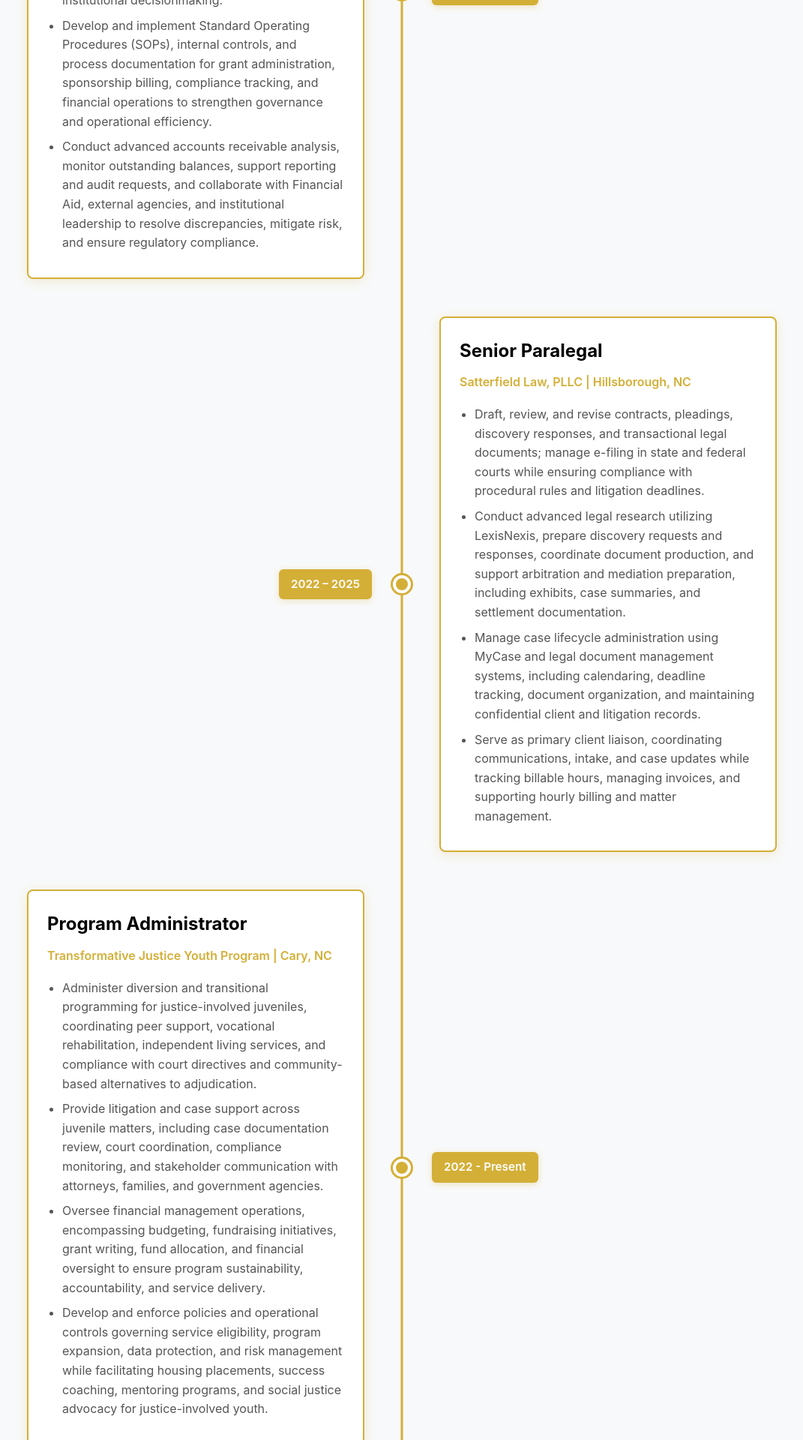
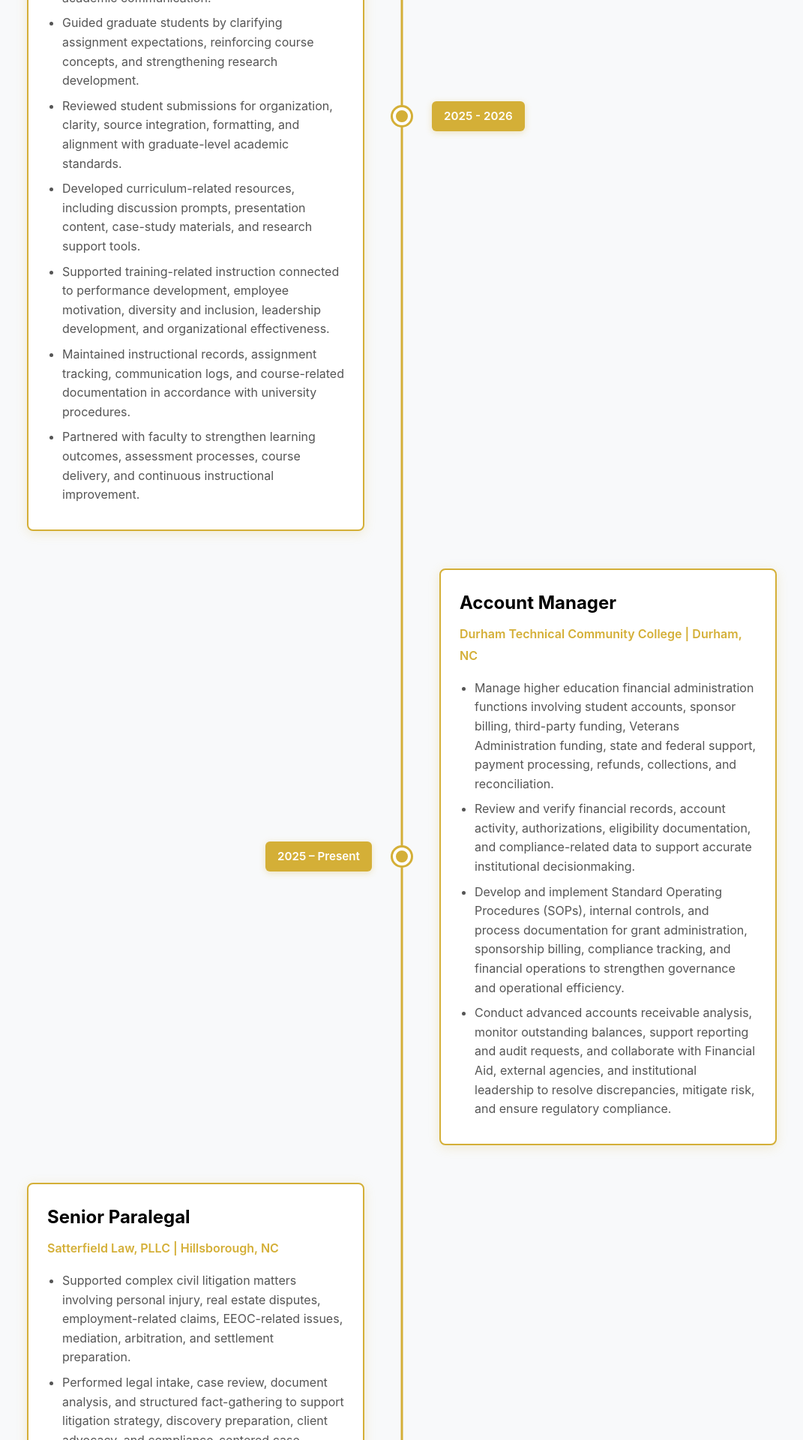
Before and after one commit to josiahlaster/TinaHarveyPort, a React (Vite) app: page / in a window 1280 px wide. Shown: the part 1300-3220 px from the top of the page at 75% size, without its empty margins (104-1175 px from the left). Built offline with nearby package versions, Linux system fonts and the light colour scheme.

Commit message:
added and editted experances

```diff
--- a/index.html
+++ b/index.html
@@ -3,7 +3,7 @@
 
 <head>
   <meta charset="UTF-8" />
-  <link rel="icon" type="image/svg+xml" href="/vite.svg" />
+  <link rel="icon" type="image/png" href="/TaskForceLogo.png" />
   <meta name="viewport" content="width=device-width, initial-scale=1.0" />
   <title>Tina Marie Harvey</title>
 </head>
--- a/src/components/Experience.jsx
+++ b/src/components/Experience.jsx
@@ -2,37 +2,59 @@
 
 function Experience() {
   const experiences = [
-            {
+    {
+      title: "Graduate Assistant",
+      company: "North Carolina Central University | Durham, NC",
+      period: "2025 - 2026",
+      description: [
+        "Contributed to graduate-level instruction in Human Resource Development in Public Administration, with emphasis on workforce development, employee performance, professional development, organizational learning, nonprofit management, and public sector leadership.",
+        "Coordinated course preparation, instructional materials, grading support, student engagement, learning management system updates, and academic communication.",
+        "Guided graduate students by clarifying assignment expectations, reinforcing course concepts, and strengthening research development.",
+        "Reviewed student submissions for organization, clarity, source integration, formatting, and alignment with graduate-level academic standards.",
+        "Developed curriculum-related resources, including discussion prompts, presentation content, case-study materials, and research support tools.",
+        "Supported training-related instruction connected to performance development, employee motivation, diversity and inclusion, leadership development, and organizational effectiveness.",
+        "Maintained instructional records, assignment tracking, communication logs, and course-related documentation in accordance with university procedures.",
+        "Partnered with faculty to strengthen learning outcomes, assessment processes, course delivery, and continuous instructional improvement."
+      ]
+    },
+    {
       title: "Account Manager",
       company: "Durham Technical Community College | Durham, NC",
       period: "2025 – Present",
       description: [
-        "Manage higher education financial administration functions involving student accounts,sponsor billing, third-party funding, Veterans Administration funding, state and federalsupport, payment processing, refunds, collections, and reconciliation.",
+        "Manage higher education financial administration functions involving student accounts, sponsor billing, third-party funding, Veterans Administration funding, state and federal support, payment processing, refunds, collections, and reconciliation.",
         "Review and verify financial records, account activity, authorizations, eligibility documentation, and compliance-related data to support accurate institutional decisionmaking.",
         "Develop and implement Standard Operating Procedures (SOPs), internal controls, and process documentation for grant administration, sponsorship billing, compliance tracking, and financial operations to strengthen governance and operational efficiency.",
         "Conduct advanced accounts receivable analysis, monitor outstanding balances, support reporting and audit requests, and collaborate with Financial Aid, external agencies, and institutional leadership to resolve discrepancies, mitigate risk, and ensure regulatory compliance."
       ]
     },
-        {
+    {
       title: "Senior Paralegal",
       company: "Satterfield Law, PLLC | Hillsborough, NC",
-      period: "2022 – 2025",
+      period: "2022 - 2025",
       description: [
-        "Draft, review, and revise contracts, pleadings, discovery responses, and transactional legal documents; manage e-filing in state and federal courts while ensuring compliance with procedural rules and litigation deadlines.",
-        "Conduct advanced legal research utilizing LexisNexis, prepare discovery requests and responses, coordinate document production, and support arbitration and mediation preparation, including exhibits, case summaries, and settlement documentation.",
-        "Manage case lifecycle administration using MyCase and legal document management systems, including calendaring, deadline tracking, document organization, and maintaining confidential client and litigation records.",
-        "Serve as primary client liaison, coordinating communications, intake, and case updates while tracking billable hours, managing invoices, and supporting hourly billing and matter management."
+        "Supported complex civil litigation matters involving personal injury, real estate disputes, employment-related claims, EEOC-related issues, mediation, arbitration, and settlement preparation.",
+        "Performed legal intake, case review, document analysis, and structured fact-gathering to support litigation strategy, discovery preparation, client advocacy, and compliance-centered case management.",
+        "Drafted, reviewed, and revised pleadings, discovery responses, contracts, correspondence, demand materials, and litigation documents requiring accuracy, confidentiality, and procedural compliance.",
+        "Managed discovery production, evidence organization, document requests, timelines, case files, and litigation records to support attorney review, case development, mediation, arbitration, and trial preparation.",
+        "Reviewed statutes, policies, procedural rules, real estate records, employment-related documents, medical records, insurance materials, and case evidence to identify relevant facts, timelines, damages, compliance issues, and supporting documentation.",
+        "Prepared factual summaries, case chronologies, documentation packets, mediation materials, arbitration support documents, and written case materials requiring clear analysis, organization, and attention to detail.",
+        "Served as a primary client liaison, maintaining discretion, confidentiality, professional communication, and sensitivity when handling complex legal matters, disputed facts, employment concerns, property issues, and injury-related claims.",
+        "Administered case lifecycle functions through MyCase, including calendaring, e-filing, documentation tracking, client communication, records management, and litigation deadline monitoring."
       ]
     },
     {
       title: "Program Administrator",
-      company: "Transformative Justice Youth Program | Cary, NC",
-      period: "2022 - Present",
+      company: "Transformative Youth | Cary, NC",
+      period: "2021 - Present",
       description: [
-        "Administer diversion and transitional programming for justice-involved juveniles, coordinating peer support, vocational rehabilitation, independent living services, and compliance with court directives and community-based alternatives to adjudication.",
-        "Provide litigation and case support across juvenile matters, including case documentation review, court coordination, compliance monitoring, and stakeholder communication with attorneys, families, and government agencies.",
-        "Oversee financial management operations, encompassing budgeting, fundraising initiatives, grant writing, fund allocation, and financial oversight to ensure program sustainability, accountability, and service delivery.",
-        "Develop and enforce policies and operational controls governing service eligibility, program expansion, data protection, and risk management while facilitating housing placements, success coaching, mentoring programs, and social justice advocacy for justice-involved youth."
+        "Support nonprofit administration, board leadership functions, organizational planning, and program development for youth justice, diversion, and transitional support initiatives.",
+        "Develop policies, procedures, program standards, operational workflows, and service-delivery models to strengthen compliance, accountability, and organizational structure.",
+        "Contribute to budgeting, grant writing, funding strategy, resource planning, and sustainability efforts to support nonprofit growth and program implementation.",
+        "Coordinate community engagement, stakeholder communication, referral partnerships, and collaborative relationships with justice, education, behavioral health, and community-based organizations.",
+        "Design training materials, outreach content, program resources, and implementation tools related to restorative justice, trauma-informed support, youth development, and reentry-focused services.",
+        "Maintain confidential participant, program, board, and administrative records while supporting documentation, reporting, and organizational compliance.",
+        "Apply public administration, nonprofit management, policy analysis, and justice reform knowledge to support program design, strategic planning, and community-centered service delivery."
       ]
     },
     {
@@ -40,10 +62,13 @@
       company: "Trinity Healthcare Partners | Durham, NC",
       period: "2014 - 2021",
       description: [
-        "Manage the day-to-day operations of the organization in order to maintain business integrity and establish mutually beneficial community partnerships.",
-        "Ensure that LME/MCO contracts and applicable governing laws are adhered to when developing and implementing programmatic and administrative outcomes.",
-        "Oversee all contract programs, analyze annual budgets, and consolidate statistical data to maintain quality assurance.",
-        "Provide professional consultation, methods, and procedures for program development and administration."
+        "Directed healthcare administration, regulatory compliance, personnel documentation, credentialing, onboarding, recruitment, and staff record management.",
+        "Facilitated staff training and compliance education to strengthen workforce readiness, service standards, and regulatory performance.",
+        "Maintained organizational policies, procedures, compliance files, quality assurance processes, and internal controls to support CARF accreditation readiness, audit response, and operational accountability.",
+        "Analyzed operational data, staffing needs, compliance records, service trends, and quality assurance findings to support reporting, research, process improvement, and leadership decision-making.",
+        "Protected confidential client, personnel, medical, and administrative records in accordance with HIPAA privacy standards, healthcare documentation requirements, and internal confidentiality protocols.",
+        "Supported workplace safety, personnel compliance, employee documentation, and health-related administrative requirements consistent with OSHA standards and healthcare operational requirements.",
+        "Managed budgeting, contract compliance, financial forecasting, staff coordination, and healthcare operations to support compliant and efficient service delivery."
       ]
     },
     {
--- a/src/components/Projects.css
+++ b/src/components/Projects.css
@@ -114,6 +114,7 @@
   color: #d4af37;
   margin-bottom: 0.5rem;
   display: block;
+  text-align: center;
 }
 
 .card-title {
@@ -123,7 +124,7 @@
   margin-bottom: 1rem;
   line-height: 1.3;
   /* reset App.css h2 centering for this context */
-  text-align: left;
+  text-align: center;
 }
 
 .card-description {
--- a/src/components/Projects.jsx
+++ b/src/components/Projects.jsx
@@ -11,7 +11,7 @@
     domain: 'Transitions Legacy Center',
     category: 'Community Services',
     description:
-      'Transitions Legacy Center is a community-focused nonprofit dedicated to empowering individuals and families through supportive services, programming, and resources that foster lasting positive change. Tina contributed expertise in compliance, policy development, and nonprofit management to help strengthen organizational operations and mission delivery.',
+      'A curated selection of organizations and initiatives supported through strategic leadership, legal compliance, nonprofit administration, operational development, and community-centered service.',
     accentColor: '#4e8c6e',
     icon: tlcIcon,
   },
@@ -22,7 +22,7 @@
     domain: 'Taskforce Legal Solutions',
     category: 'Legal Services',
     description:
-      'Taskforce Legal Solutions provides accessible, professional consulting services to individuals and organizations navigating complex legal landscapes. Tina\'s background in legal analysis, regulatory compliance, and document preparation was instrumental in shaping efficient and client-centered service delivery.',
+      'Task Force Legal Solutions provides professional legal consulting, document preparation support, compliance assistance, and administrative legal services for individuals, organizations, and public-service initiatives. Service areas include legal analysis, regulatory compliance, civil documentation, and case management support for efficient, ethical, and client-centered service delivery.',
     accentColor: '#1a3a5c',
     icon: taskforceIcon,
   },
@@ -33,7 +33,7 @@
     domain: 'Ebony Angels',
     category: 'Nonprofit | Youth Reform ',
     description:
-      'Ebony Angels is a nonprofit organization committed to uplifting women and families through health equity advocacy, community outreach, and holistic wellness programs. Tina applied her skills in grant development, healthcare coordination, and organizational branding to amplify the organization\'s impact and community reach.',
+      'Transformative Justice Youth Reform is a nonprofit organization dedicated to youth reform, restorative justice, trauma-informed awareness, and community-based support for justice-involved youth and families. Program support includes nonprofit leadership, program development, ACEs-informed advocacy, policy research, community outreach, and strategic organizational branding.',
     accentColor: '#6b2d8b',
     icon: toyIcon,
   },
```
Also changed, not shown: public/TLCLogo.png (added), public/TaskForceLogo.png (added).
